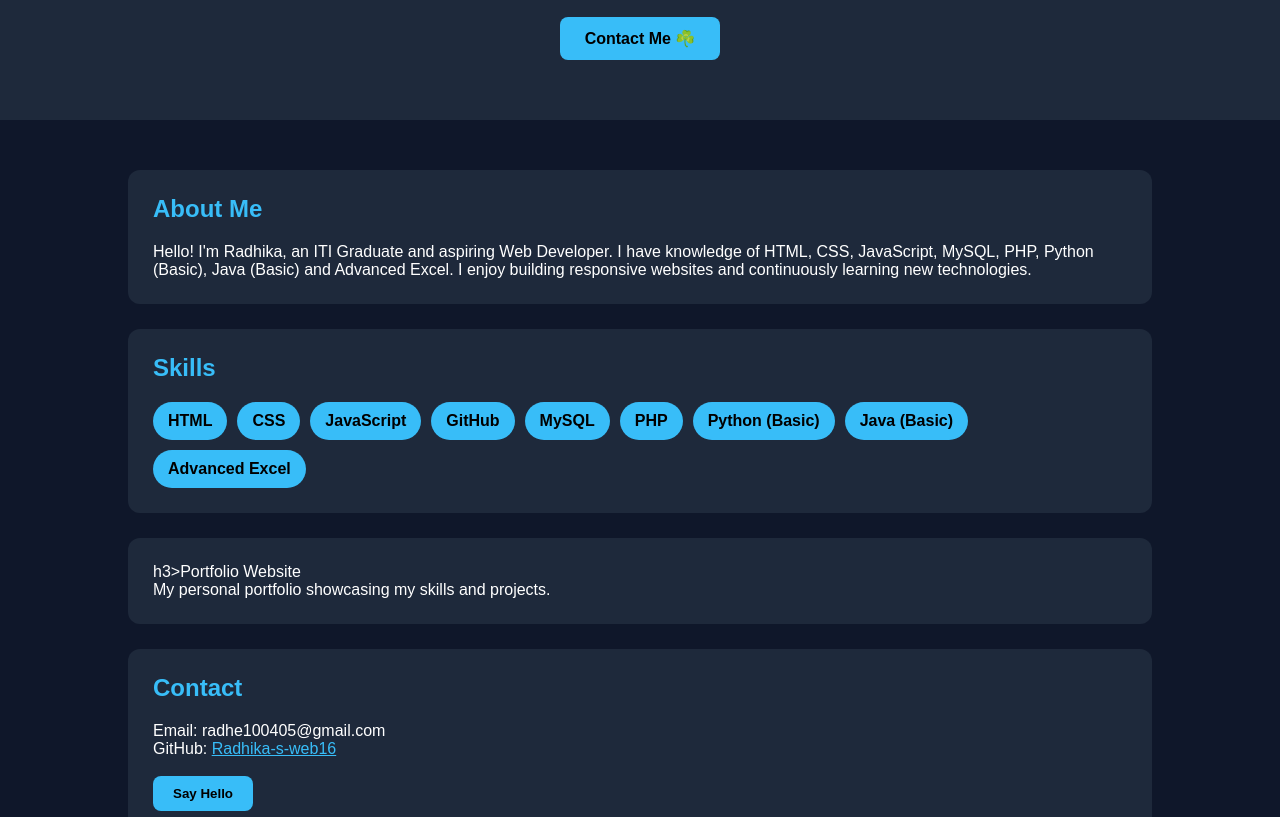
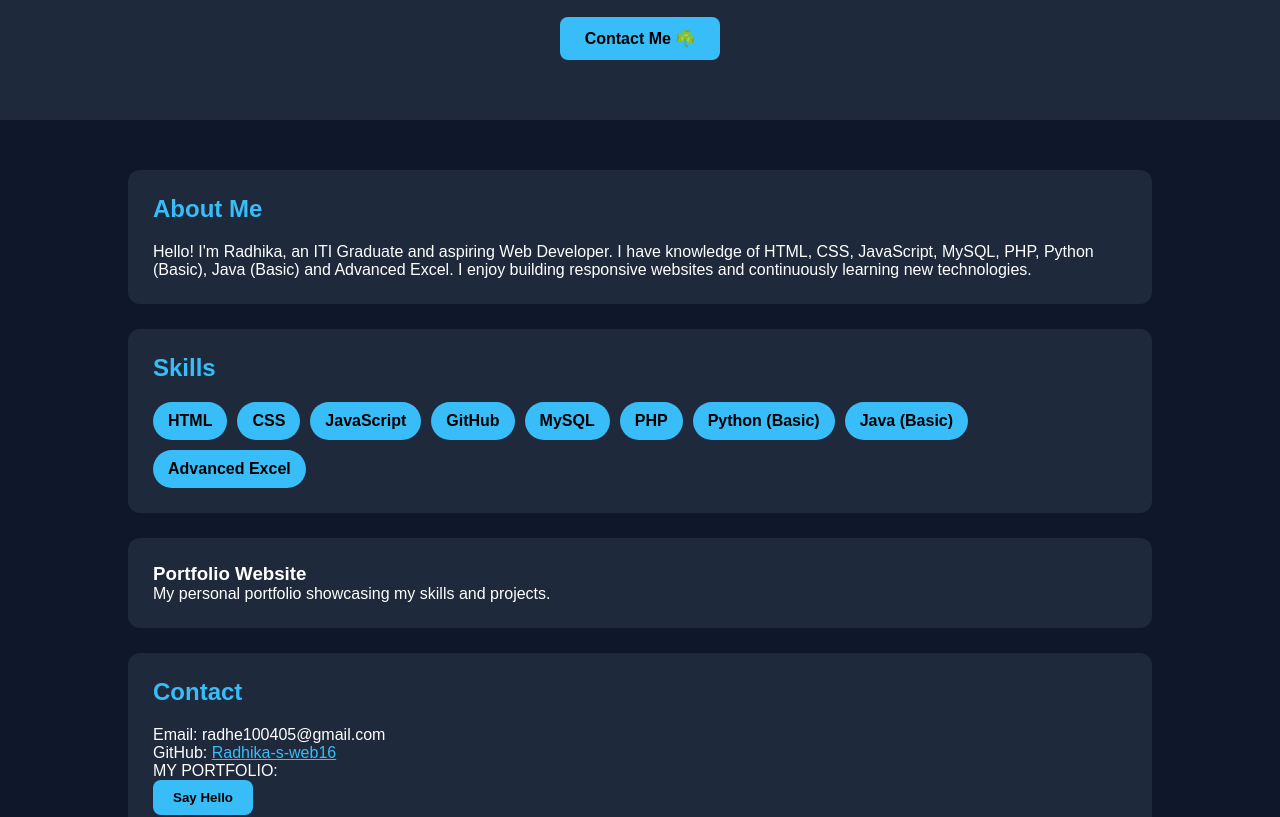
Before and after one commit to Radhika-s-web16/My-portfolio, a plain HTML site: page index.html in a window 1280 px wide. Shown: the part 139-956 px from the top of the page. Drawn offline with Linux system fonts and the light colour scheme.

Commit message:
Fix HTML for portfolio section and add portfolio link
Corrected HTML structure for portfolio section and added a link to the portfolio.

```diff
--- a/index.html
+++ b/index.html
@@ -145,7 +145,7 @@ I enjoy building responsive websites and continuously learning new technologies.
 </div>
 
 <div class="projects">
-  h3>Portfolio Website</h3>
+   <h3>Portfolio Website</h3>
 <p>My personal portfolio showcasing my skills and projects.</p>
 </div>
 
@@ -161,6 +161,9 @@ GitHub:
 Radhika-s-web16
 </a>
   </p>
+  <p>MY PORTFOLIO:
+    <a href="https://radhika-s-web16.github.io/My-portfolio/">
+    </a>
 
 <br>
 
```
